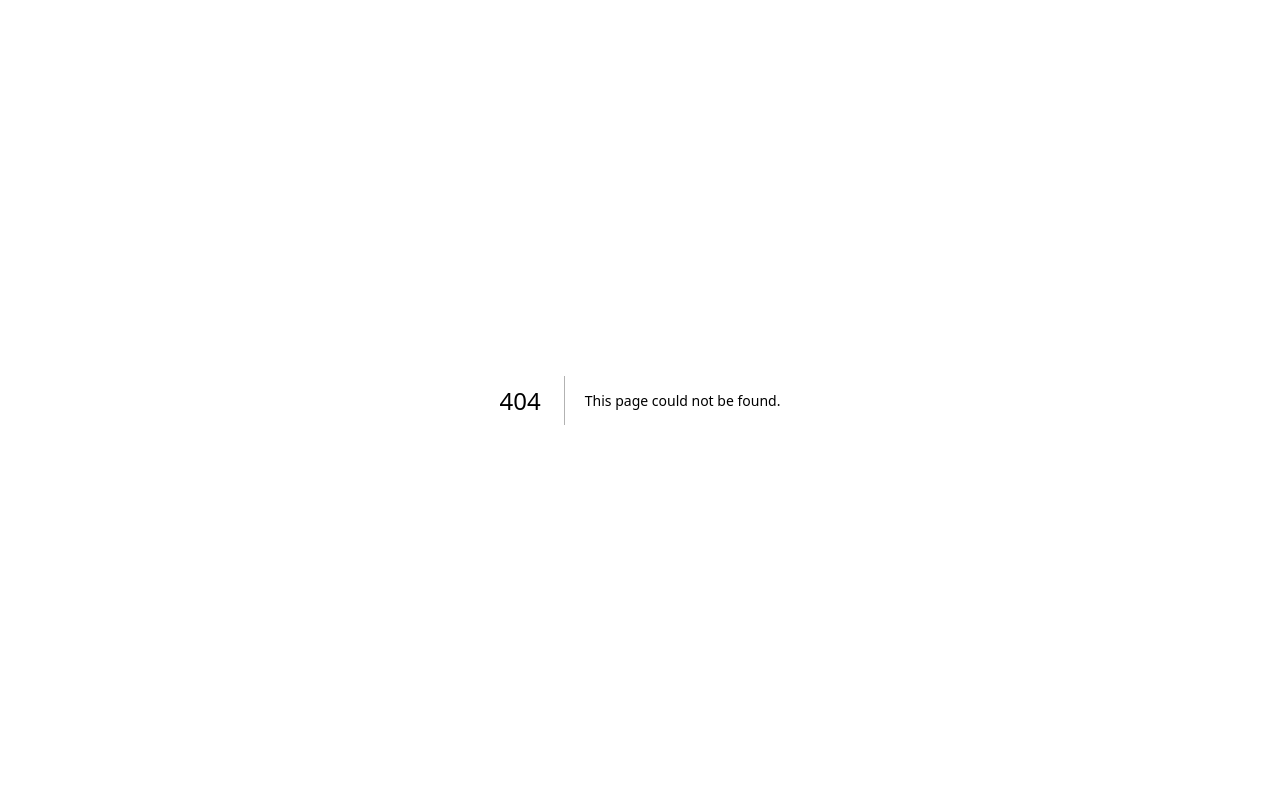
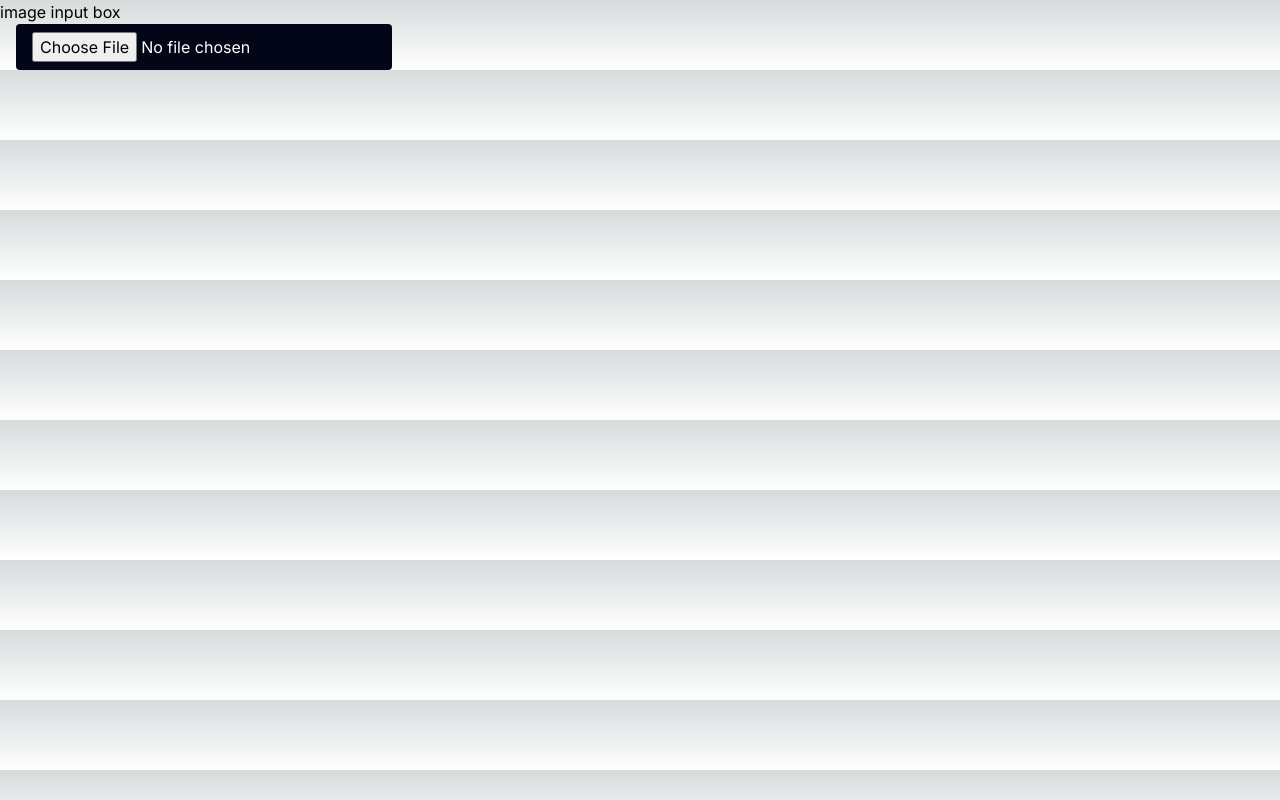
Before and after one commit to rakeshkanneeswaranofficial/Synapse2.0_RadixAI, a Next.js app: page /alzheimer in a window 1280 px wide. Before the commit this address had no page. Built offline with nearby package versions, Linux system fonts and the light colour scheme.

Commit message:
added feature to upload file

```diff
--- /dev/null
+++ b/app/alzheimer/page.tsx
@@ -0,0 +1,23 @@
+"use client"
+import React from 'react'
+import { useState } from 'react';
+export default function Alzheimer() {
+
+
+    const [userSelectedFile, setUserSelectedFile] = useState(null);
+    function onFileChange(event: any) {
+        setUserSelectedFile(event.target.files[0]);
+
+        console.log(userSelectedFile)
+      }
+  return (
+    <div>
+        <h1>image input box</h1>
+        <input
+          className="bg-slate-950 text-white w-30 px-4 py-2 rounded mx-4"
+          type="file"
+          onChange={onFileChange}
+        />
+    </div>
+  )
+}
```
Also changed, not shown: package.json (+6 -5 lines), 2 other files (tests, documents, lock files or other folders).
